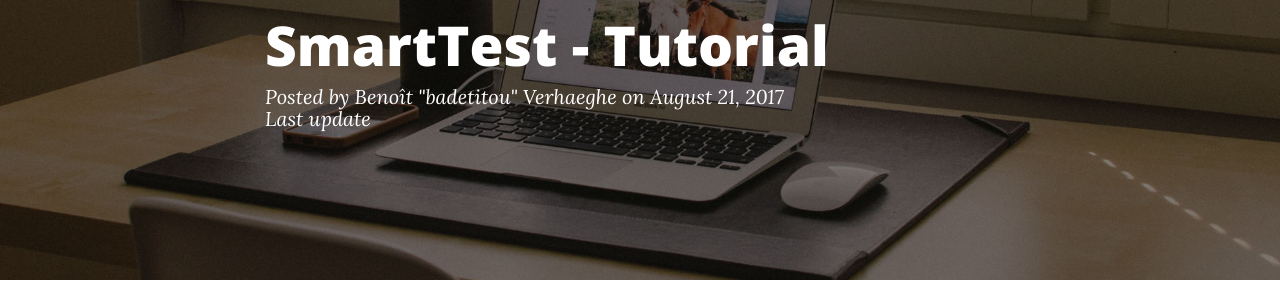
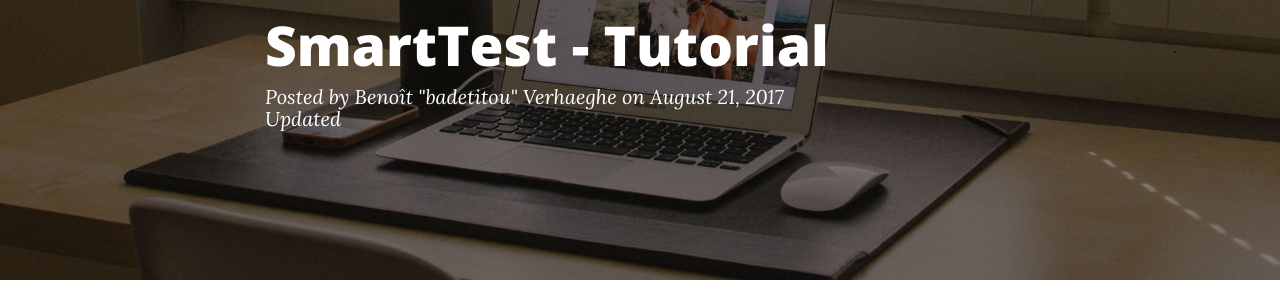
Before and after one commit to badetitou/badetitou.github.io, a Jekyll site: the page built from _posts/2017-08-21-SmartTest.md, in a window 1280 px wide and 900 px high. Shown: the part 155-455 px from the top of the window. Built offline with Jekyll 4.4.1, drawn with Linux system fonts in a browser that asks for light colours; nearby versions of some CDN libraries.

Commit message:
~ Try update

```diff
--- a/_layouts/post-crhl.html
+++ b/_layouts/post-crhl.html
@@ -13,7 +13,6 @@ layout: default
                     <h2 class="subheading">{{ page.subtitle }}</h2>
                     {% endif %}
                     <span class="meta">Posted by {% if page.author %}{{ page.author }}{% else %}{{ site.title }}{% endif %} on {{ page.date | date: "%B %-d, %Y" }}</span>
-                    <span class="meta">Last update {{ page.last_modified_at }} </span>
                 </div>
             </div>
         </div>
--- a/_layouts/post.html
+++ b/_layouts/post.html
@@ -13,7 +13,7 @@ layout: default
                     <h2 class="subheading">{{ page.subtitle }}</h2>
                     {% endif %}
                     <span class="meta">Posted by {% if page.author %}{{ page.author }}{% else %}{{ site.title }}{% endif %} on {{ page.date | date: "%B %-d, %Y" }}</span>
-                    <span class="meta">Last update {{ page.last_modified_at }} </span>
+                    <span class="meta">Updated {{ post.last_modified_at }} </span>
                 </div>
             </div>
         </div>
```
